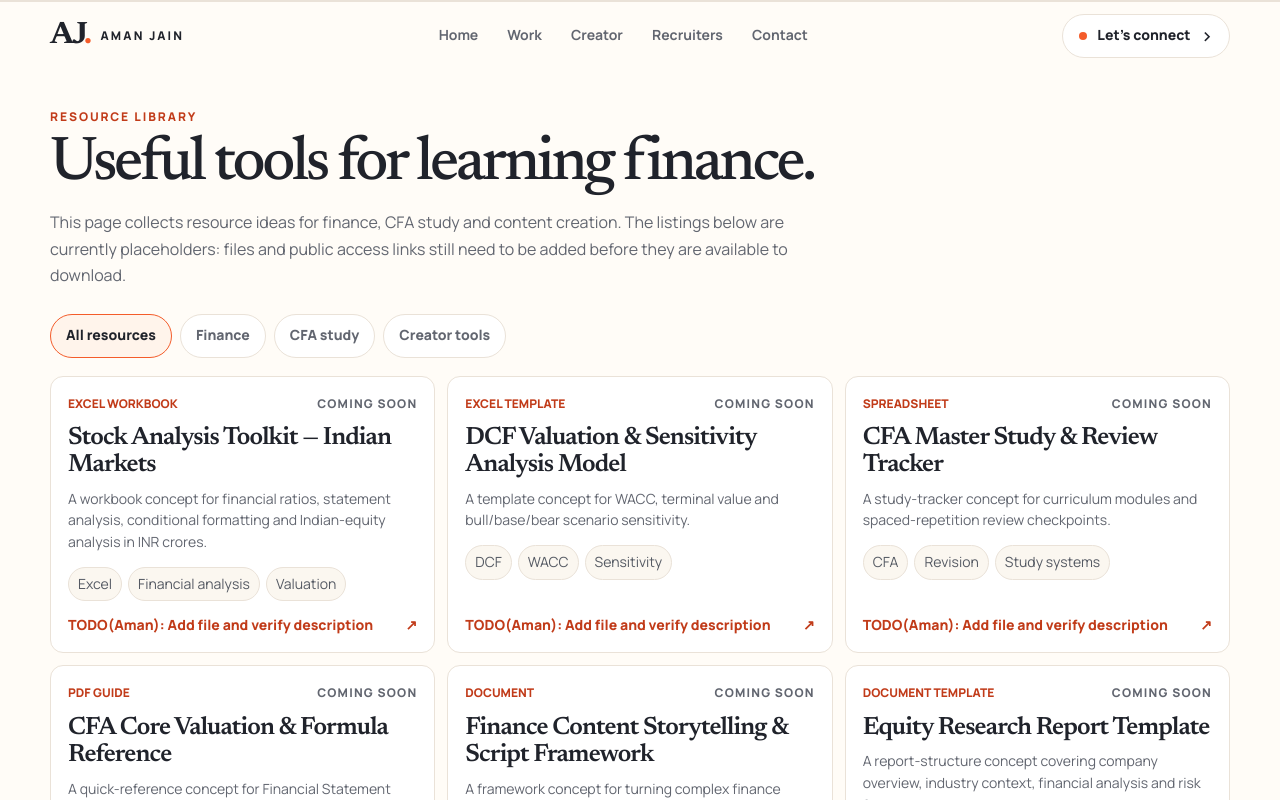
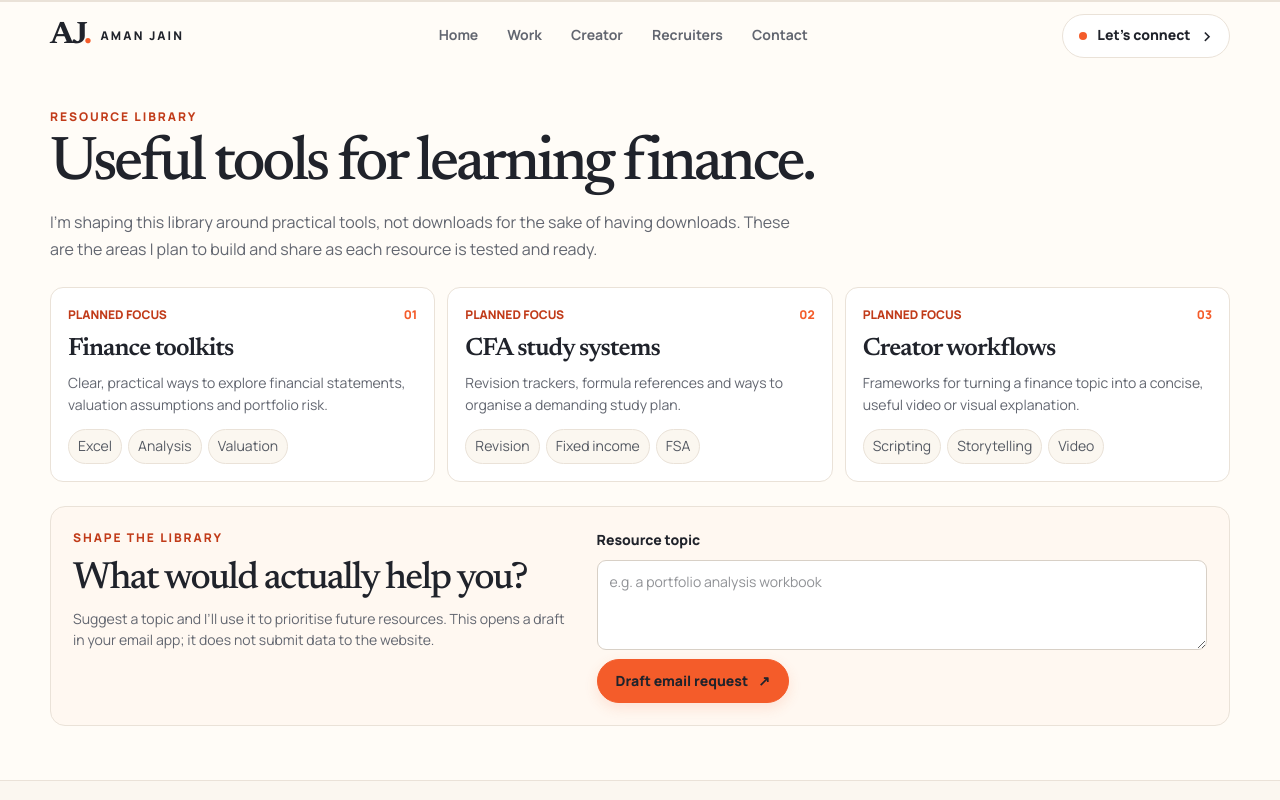
Before and after one commit to aman482006-beep/Oatish-webiste, a Next.js app: page /resources in a window 1280 px wide. Shown: the top 800 px of the page. Built offline with nearby package versions, Linux system fonts and the light colour scheme.

Commit message:
Replace resource placeholders with clear planned categories

```diff
--- a/src/app/resources/resources-content.tsx
+++ b/src/app/resources/resources-content.tsx
@@ -1,84 +1,30 @@
 "use client";
 
-import { useMemo, useState, type FormEvent } from "react";
+import { useState, type FormEvent } from "react";
 
-type ResourceCategory = "finance" | "cfa" | "creator";
-type FilterCategory = "all" | ResourceCategory;
-
-type Resource = {
-  id: string;
-  category: ResourceCategory;
-  title: string;
-  description: string;
-  format: string;
-  tags: string[];
-};
-
-const resources: Resource[] = [
+const resourceAreas = [
   {
-    id: "stock-toolkit",
-    category: "finance",
-    title: "Stock Analysis Toolkit — Indian Markets",
-    description: "A workbook concept for financial ratios, statement analysis, conditional formatting and Indian-equity analysis in INR crores.",
-    format: "Excel workbook",
-    tags: ["Excel", "Financial analysis", "Valuation"],
+    number: "01",
+    title: "Finance toolkits",
+    description: "Clear, practical ways to explore financial statements, valuation assumptions and portfolio risk.",
+    tags: ["Excel", "Analysis", "Valuation"],
   },
   {
-    id: "dcf-model",
-    category: "finance",
-    title: "DCF Valuation & Sensitivity Analysis Model",
-    description: "A template concept for WACC, terminal value and bull/base/bear scenario sensitivity.",
-    format: "Excel template",
-    tags: ["DCF", "WACC", "Sensitivity"],
+    number: "02",
+    title: "CFA study systems",
+    description: "Revision trackers, formula references and ways to organise a demanding study plan.",
+    tags: ["Revision", "Fixed income", "FSA"],
   },
   {
-    id: "cfa-tracker",
-    category: "cfa",
-    title: "CFA Master Study & Review Tracker",
-    description: "A study-tracker concept for curriculum modules and spaced-repetition review checkpoints.",
-    format: "Spreadsheet",
-    tags: ["CFA", "Revision", "Study systems"],
-  },
-  {
-    id: "cfa-formulas",
-    category: "cfa",
-    title: "CFA Core Valuation & Formula Reference",
-    description: "A quick-reference concept for Financial Statement Analysis, Quantitative Methods and Fixed Income calculations.",
-    format: "PDF guide",
-    tags: ["Formulas", "FSA", "Fixed Income"],
-  },
-  {
-    id: "reels-scripting",
-    category: "creator",
-    title: "Finance Content Storytelling & Script Framework",
-    description: "A framework concept for turning complex finance topics into clear, structured short-form videos.",
-    format: "Document",
-    tags: ["Content", "Storytelling", "Video"],
-  },
-  {
-    id: "equity-report-template",
-    category: "finance",
-    title: "Equity Research Report Template",
-    description: "A report-structure concept covering company overview, industry context, financial analysis and risk factors.",
-    format: "Document template",
-    tags: ["Company analysis", "Reports", "Risk"],
+    number: "03",
+    title: "Creator workflows",
+    description: "Frameworks for turning a finance topic into a concise, useful video or visual explanation.",
+    tags: ["Scripting", "Storytelling", "Video"],
   },
 ];
 
-const filters: { id: FilterCategory; label: string }[] = [
-  { id: "all", label: "All resources" },
-  { id: "finance", label: "Finance" },
-  { id: "cfa", label: "CFA study" },
-  { id: "creator", label: "Creator tools" },
-];
-
 export function ResourcesContent() {
-  const [activeCategory, setActiveCategory] = useState<FilterCategory>("all");
   const [requestText, setRequestText] = useState("");
-  const filtered = useMemo(
-    () => activeCategory === "all" ? resources : resources.filter((resource) => resource.category === activeCategory),
-    [activeCategory],
-  );
 
   function handleRequest(event: FormEvent<HTMLFormElement>) {
     event.preventDefault();
@@ -95,38 +41,20 @@ export function ResourcesContent() {
         <header className="aj-inner-heading">
           <p className="aj-eyebrow aj-eyebrow-accent">RESOURCE LIBRARY</p>
           <h1>Useful tools for learning finance.</h1>
-          <p>This page collects resource ideas for finance, CFA study and content creation. The listings below are currently placeholders: files and public access links still need to be added before they are available to download.</p>
+          <p>I’m shaping this library around practical tools, not downloads for the sake of having downloads. These are the areas I plan to build and share as each resource is tested and ready.</p>
         </header>
 
-        <div className="aj-resource-filters" role="group" aria-label="Filter resources by category">
-          {filters.map((filter) => (
-            <button
-              type="button"
-              key={filter.id}
-              className={"aj-resource-filter" + (activeCategory === filter.id ? " is-active" : "")}
-              aria-pressed={activeCategory === filter.id}
-              onClick={() => setActiveCategory(filter.id)}
-            >
-              {filter.label}
-            </button>
-          ))}
-        </div>
-
-        <section className="aj-resource-grid" aria-label="Resource listings">
-          {filtered.map((resource) => (
-            <article className="aj-resource-card" key={resource.id}>
+        <section className="aj-resource-grid" aria-label="Planned resource areas">
+          {resourceAreas.map((area) => (
+            <article className="aj-resource-card" key={area.number}>
               <div className="aj-resource-card-top">
-                <span className="aj-resource-format">{resource.format}</span>
-                <span className="aj-resource-placeholder">COMING SOON</span>
+                <span className="aj-resource-format">PLANNED FOCUS</span>
+                <span className="aj-creator-pillar-number">{area.number}</span>
               </div>
-              <h2>{resource.title}</h2>
-              <p>{resource.description}</p>
+              <h2>{area.title}</h2>
+              <p>{area.description}</p>
               <div className="aj-resource-tags">
-                {resource.tags.map((tag) => <span key={tag}>{tag}</span>)}
-              </div>
-              <div className="aj-resource-footer">
-                <span>TODO(Aman): Add file and verify description</span>
-                <span aria-hidden="true">↗</span>
+                {area.tags.map((tag) => <span key={tag}>{tag}</span>)}
               </div>
             </article>
           ))}
@@ -134,13 +62,20 @@ export function ResourcesContent() {
 
         <section className="aj-resource-request" aria-labelledby="resource-request-heading">
           <div>
-            <p className="aj-eyebrow aj-eyebrow-accent">REQUEST A RESOURCE</p>
-            <h2 id="resource-request-heading">What would be useful?</h2>
-            <p>Send a resource idea by email. This opens a draft in your email app; it does not submit data to the website.</p>
+            <p className="aj-eyebrow aj-eyebrow-accent">SHAPE THE LIBRARY</p>
+            <h2 id="resource-request-heading">What would actually help you?</h2>
+            <p>Suggest a topic and I’ll use it to prioritise future resources. This opens a draft in your email app; it does not submit data to the website.</p>
           </div>
           <form onSubmit={handleRequest}>
             <label htmlFor="resource-request">Resource topic</label>
-            <textarea id="resource-request" value={requestText} onChange={(event) => setRequestText(event.target.value)} rows={3} placeholder="e.g. a portfolio analysis workbook" required />
+            <textarea
+              id="resource-request"
+              value={requestText}
+              onChange={(event) => setRequestText(event.target.value)}
+              rows={3}
+              placeholder="e.g. a portfolio analysis workbook"
+              required
+            />
             <button type="submit" className="aj-button aj-button-primary">Draft email request <span aria-hidden="true">↗</span></button>
           </form>
         </section>
```
